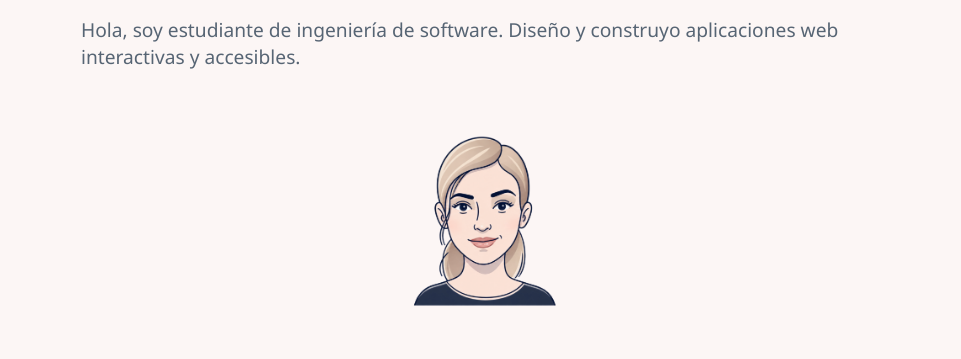
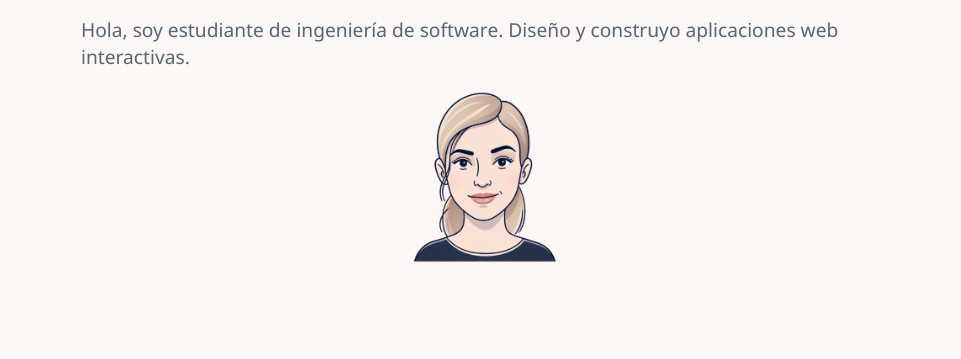
Before and after one commit to dhayannaortega/MI-PORTAFOLIO, a plain HTML site: page index.html in a window 1280 px wide. Shown: the part 232-591 px from the top of the page, without its empty margins (159-1120 px from the left). Drawn offline with Linux system fonts and the light colour scheme.

Commit message:
Refactor 'inicio' section to hero layout
Updated the 'inicio' section to include a hero layout with text and image.

```diff
--- a/index.html
+++ b/index.html
@@ -19,11 +19,15 @@
     </header>
 
     <main>
-        <section id="inicio">
-            <h2>Sobre mi trabajo.</h2>
-            <p>Hola, soy estudiante de ingeniería de software. Diseño y construyo aplicaciones web interactivas y accesibles.</p>
-        </section>
-<img src="assets/images/avatar.png" alt="Ilustración de avatar de Dhayanna" class="avatar-img">
+<section id="inicio" class="hero-section">
+      <div class="hero-text">
+        <h2>Sobre mi trabajo.</h2>
+        <p>Hola, soy estudiante de ingeniería de software. Diseño y construyo aplicaciones web interactivas.</p>
+      </div>
+      <div class="hero-image">
+        <img src="assets/images/avatar.png" alt="Ilustración de avatar de Dhayanna" class="avatar-img">
+      </div>
+    </section>
         <section id="proyectos">
             <h2>Proyectos</h2>
             <div id="proyectos-grid" class="grid-container">
```
